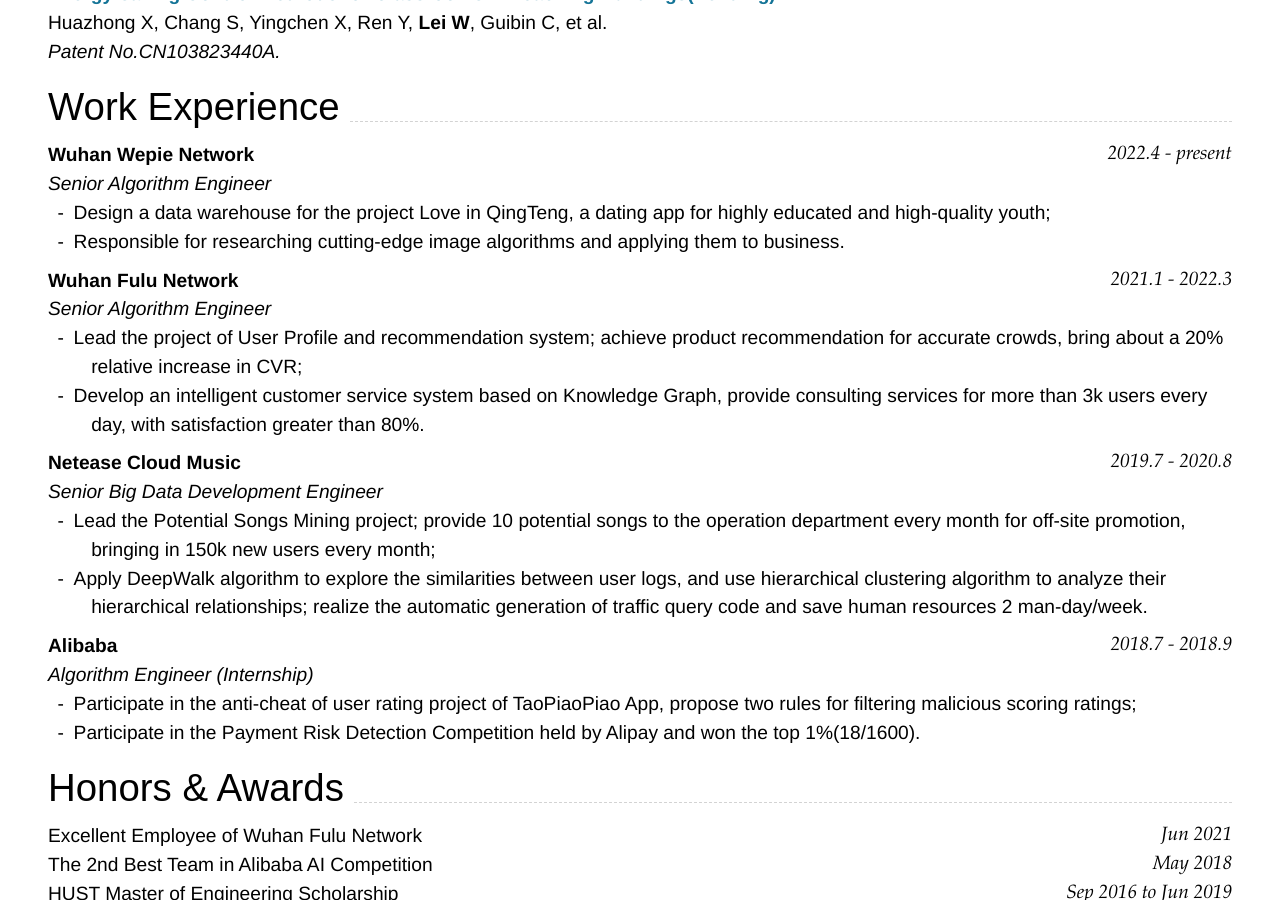
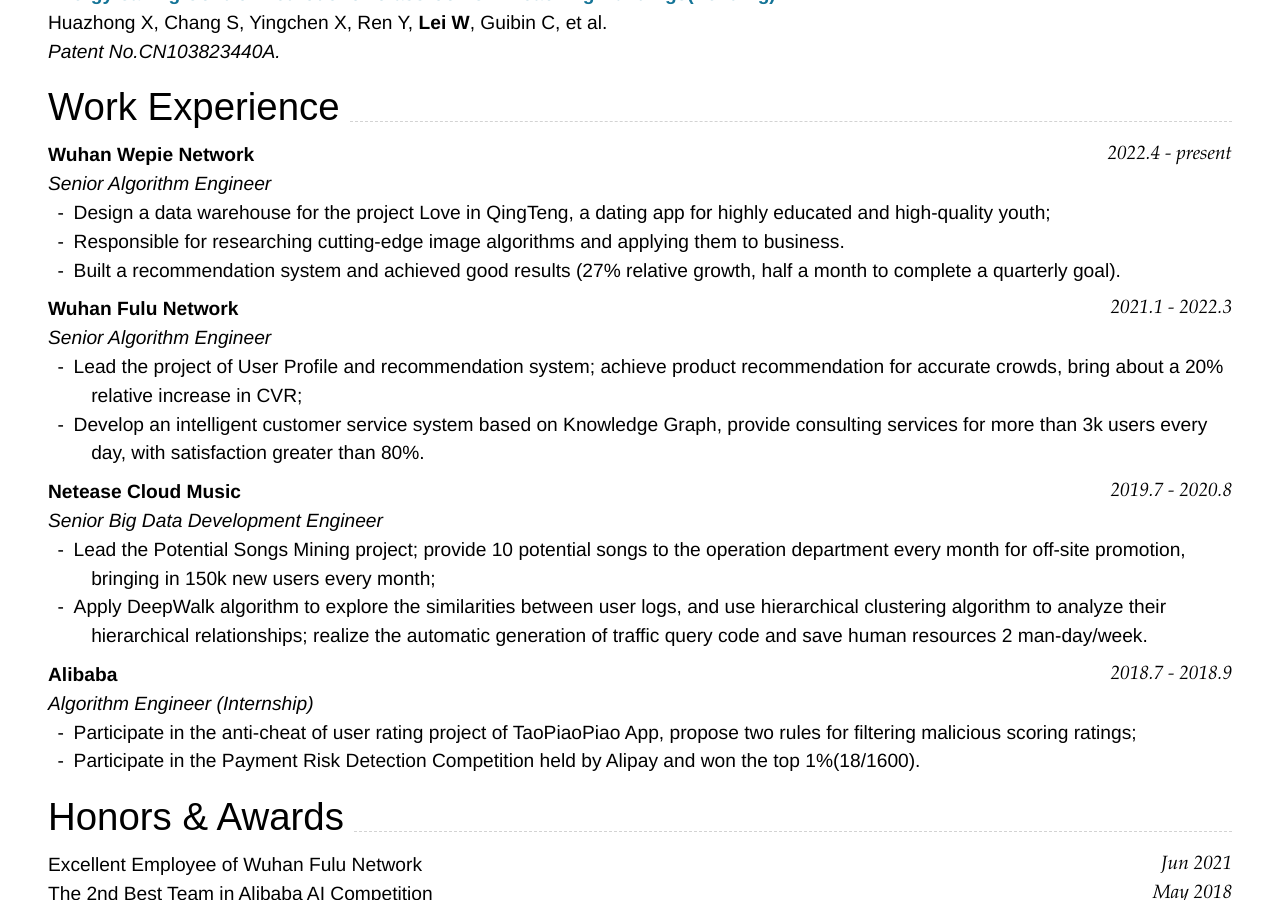
Before and after one commit to Zhuifeng414/wanglei.github.io, a Jekyll site: the page built from index.md, in a window 1280 px wide and 900 px high, scrolled down 979 px. Built offline with Jekyll 4.4.1, drawn with Linux system fonts in a browser that asks for light colours; nearby versions of some CDN libraries.

Commit message:
Update index.md

```diff
--- a/index.md
+++ b/index.md
@@ -67,6 +67,7 @@
 _Senior Algorithm Engineer_<br>
 - Design a data warehouse for the project Love in QingTeng, a dating app for highly educated and high-quality youth;
 - Responsible for researching cutting-edge image algorithms and applying them to business.
+- Built a recommendation system and achieved good results (27% relative growth, half a month to complete a quarterly goal).
 
 ### **Wuhan Fulu Network** `2021.1 - 2022.3`
 
```
